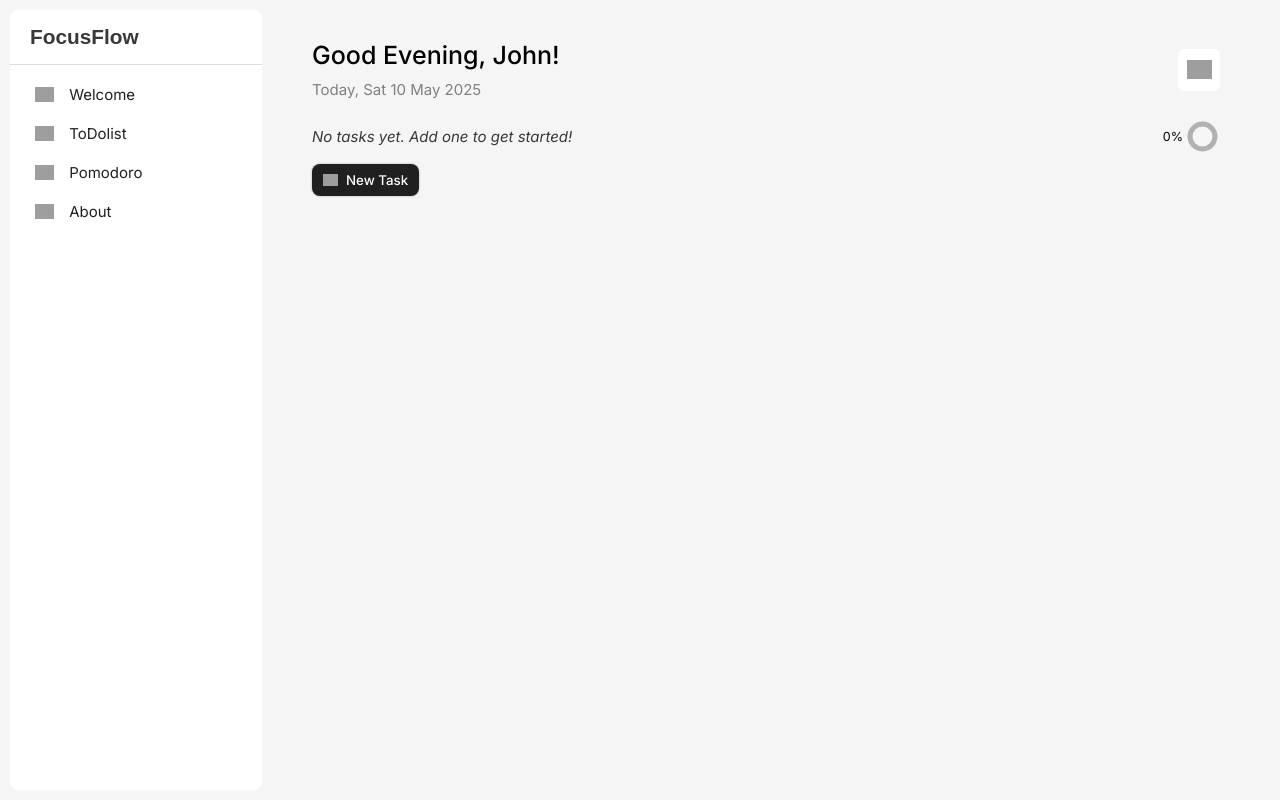
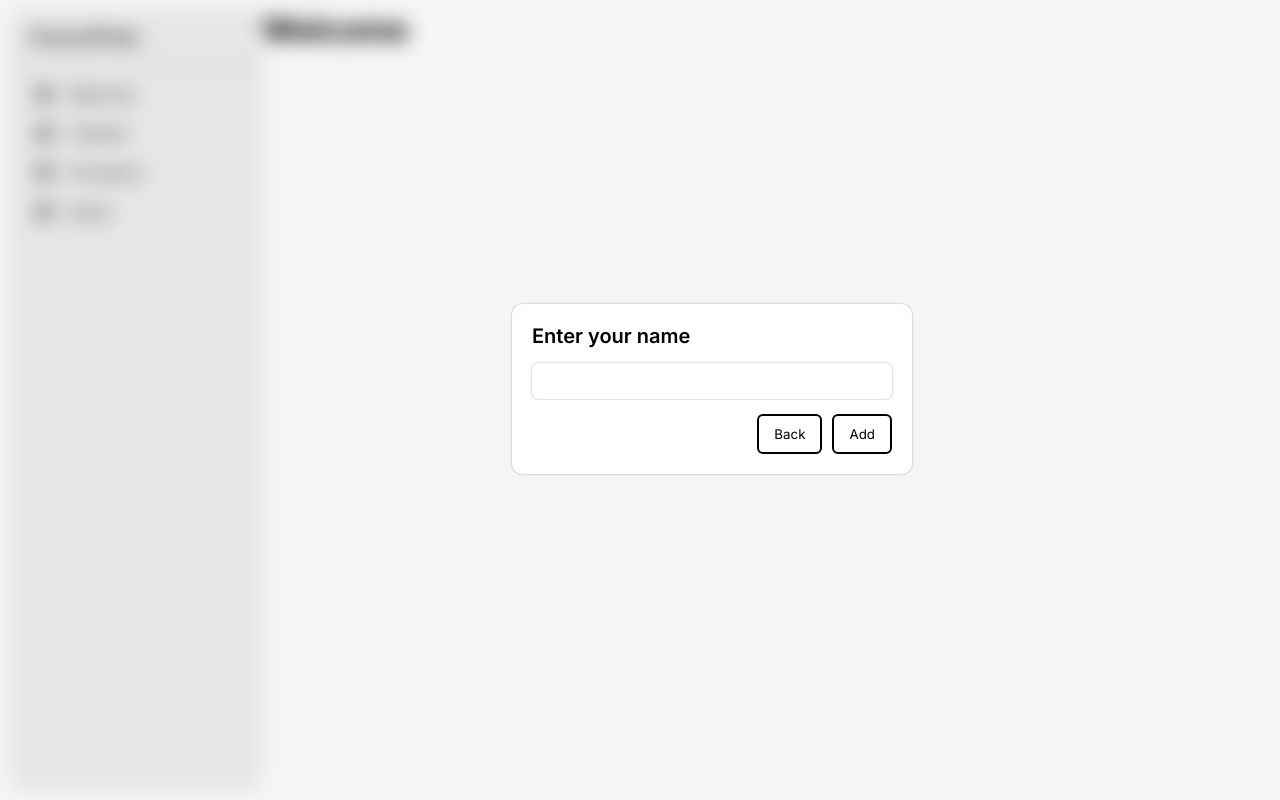
Before and after one commit to dipanshu447/Focus-flow, a React (Vite) app: page / in a window 1280 px wide. Built offline with nearby package versions, Linux system fonts and the light colour scheme; grey boxes are pictures that could not be loaded; a web font is replaced by a local one.

Commit message:
Added username functionality

```diff
--- a/src/App.jsx
+++ b/src/App.jsx
@@ -2,7 +2,7 @@ import Task from './components/todolistComponents/TaskBox.jsx';
 import Menu from './components/MenuBar.jsx';
 import TodoList from './components/TodoList.jsx';
 import Pomodoro from './components/Pomodoro.jsx';
-import { useState } from 'react';
+import { useEffect, useState } from 'react';
 
 export default function App() {
   const [Tasks, setTask] = useState(() => {
@@ -51,20 +51,45 @@ export default function App() {
     return count;
   }, 0);
 
-  const [page, setPage] = useState("ToDolist");
+  const [page, setPage] = useState("Welcome");
+  const [username, setUsername] = useState('User');
+  const [usernameDialogBox, setusernameDialogBox] = useState(false);
+
+  useEffect(() => {
+    const saved = localStorage.getItem("UserName");
+    saved ? setUsername(saved) : setusernameDialogBox(true);
+  }, []);
+
+  function userNameHandler(e) {
+    e.preventDefault();
+    let formData = new FormData(e.target);
+    let newUsername = formData.get('UserName');
+    setUsername(newUsername);
+    localStorage.setItem("UserName",newUsername);
+    setusernameDialogBox(false);
+  }
 
   return (
     <>
-      <Menu setPage={setPage} />
-      {page == "Welcome" && <h1>Welcome</h1>}
+      <Menu setPage={setPage} style={usernameDialogBox ? { filter: "blur(10px) brightness(0.9)" } : {}}/>
+      {page == "Welcome" && <h1 style={usernameDialogBox ? { filter: "blur(10px) brightness(0.9)" } : {}}>Welcome</h1>}
       {page == "ToDolist" && <TodoList
+        username={username}
         addTask={addTask}
         remainingTaskCount={finishedTasksCount}
         taskLength={Tasks.length}
         userTasks={userTasks}
       />}
-      {page == "Pomodoro" && <Pomodoro />}
-      {page == "Coming Soon" && <h1>Coming Soon</h1>}
+      {page == "Pomodoro" && <Pomodoro username={username} />}
+      {page == "About" && <h1>About</h1>}
+      {usernameDialogBox && <form className="taskDialogBox UserNameBox" onSubmit={userNameHandler}>
+        <label>Enter your name</label>
+        <input type="text" name='UserName' required />
+        <div className="btns">
+          <button type='button' onClick={() => setusernameDialogBox(prev => !prev)}>Back</button>
+          <button type='submit'>Add</button>
+        </div>
+      </form>}
     </>
   )
 }
--- a/src/components/Header.jsx
+++ b/src/components/Header.jsx
@@ -1,6 +1,6 @@
 import { useState, useEffect } from 'react';
 
-export default function Header() {
+export default function Header({username}) {
     let [date, setDate] = useState(() => new Date());
     let formattedDate = date.toLocaleDateString('en-IN', {
         weekday: 'short',
@@ -19,7 +19,7 @@ export default function Header() {
     return (
         <header>
             <div className="head">
-                <h1>{greeting}, John!</h1>
+                <h1>{greeting}, {username}!</h1>
                 <p>Today, {`${formattedDate} ${date.getFullYear()}`}</p>
             </div>
             <button className="header-menu"><img src="https://img.icons8.com/?size=100&id=120374&format=png&color=000000" alt="menu" /></button>
--- a/src/components/MenuBar.jsx
+++ b/src/components/MenuBar.jsx
@@ -18,7 +18,7 @@ const menuItem = [
 ]
 
 
-export default function Menu({setPage}) {
+export default function Menu({setPage, style}) {
     let menuOptions = menuItem.map((item, index) => (
         <li key={index} onClick={() => setPage(menuItem[index].lable)}>
             <img src={item.icon} alt={item.lable + " option"} />
@@ -27,7 +27,7 @@ export default function Menu({setPage}) {
     ))
 
     return (
-        <div className="menu">
+        <div className="menu" style={style}>
             <div className="heading">
                 <span>FocusFlow</span>
             </div>
--- a/src/components/Pomodoro.jsx
+++ b/src/components/Pomodoro.jsx
@@ -2,7 +2,7 @@ import Header from "./Header.jsx";
 import ProgressBar from "./todolistComponents/ProgressBar.jsx";
 import { useState, useEffect, useRef } from "react";
 
-export default function Pomodoro() {
+export default function Pomodoro({username}) {
     const defaultPomodoro = 25;
     const defaultBreak = 5;
     const defaultSessions = 1;
@@ -131,7 +131,7 @@ export default function Pomodoro() {
     return (
         <>
             <div className="pomodoro" style={showTimerSettings ? { filter: "blur(10px) brightness(0.9)" } : {}}>
-                <Header />
+                <Header username={username} />
                 <div className="options timerOption">
                     <small className="studyhours">
                         Time Studied Today : {(TotalStudySeconds / 3600).toFixed(1)} hrs
--- a/src/components/TodoList.jsx
+++ b/src/components/TodoList.jsx
@@ -2,7 +2,7 @@ import Header from './Header.jsx';
 import ProgressBar from './todolistComponents/ProgressBar.jsx';
 import { useState, useRef, useEffect } from 'react';
 
-export default function TodoList({ addTask, taskLength, remainingTaskCount, userTasks }) {
+export default function TodoList({ addTask, taskLength, remainingTaskCount, userTasks, username, style }) {
 
     let taskMessage = taskLength == 0 ? "No tasks yet. Add one to get started!" : (taskLength - remainingTaskCount) == 0 ? "You're all caught up. Great job!" : `${taskLength - remainingTaskCount} Tasks Remaining.`;
 
@@ -32,7 +32,7 @@ export default function TodoList({ addTask, taskLength, remainingTaskCount, user
         <>
             <div className="todoList" style={showAddTask ? { filter: "blur(10px) brightness(0.9)" } : {}}>
                 <div className='main'>
-                    <Header />
+                    <Header username={username}/>
                     <div className="subHead">
                         <div className="leftOver">{taskMessage}</div>
                         <div className="status">
--- a/src/index.css
+++ b/src/index.css
@@ -41,6 +41,7 @@
   height: auto;
   background-color: #fff;
   border-radius: 8px;
+  transition: var(--transition-time-smooth);
 }
 
 header {
@@ -367,7 +368,8 @@ header > img {
   left: 48%;
   width: 400px;
   padding: 20px;
-  background-color: rgb(255, 255, 255);
+  background-color: white;
+  /* backdrop-filter: blur(20px); */
   border-radius: 10px;
   gap: 15px;
   font-weight: 600;
@@ -395,15 +397,17 @@ input:focus-visible {
 
 .btns button{
   padding: 10px 15px;
-  border: none;
   border-radius: 6px;
-  background-color: #000;
-  color: white;
+  border:2px solid #000;
+  background-color: #ffffff;
+  color: rgb(0, 0, 0);
   transition: var(--transition-time-smooth);
   cursor: pointer;
 }
 
 .btns button:hover{
+  background-color: #000000;
+  color: rgb(255, 255, 255);
   font-weight: 600;
 }
 
@@ -504,3 +508,8 @@ input:focus-visible {
   border-bottom: 2px solid rgba(244,245,244,255);
   transition: var(--transition-time-smooth);
 }
+
+.UserNameBox {
+  top: 38%;
+  left: 40%;
+}
```
